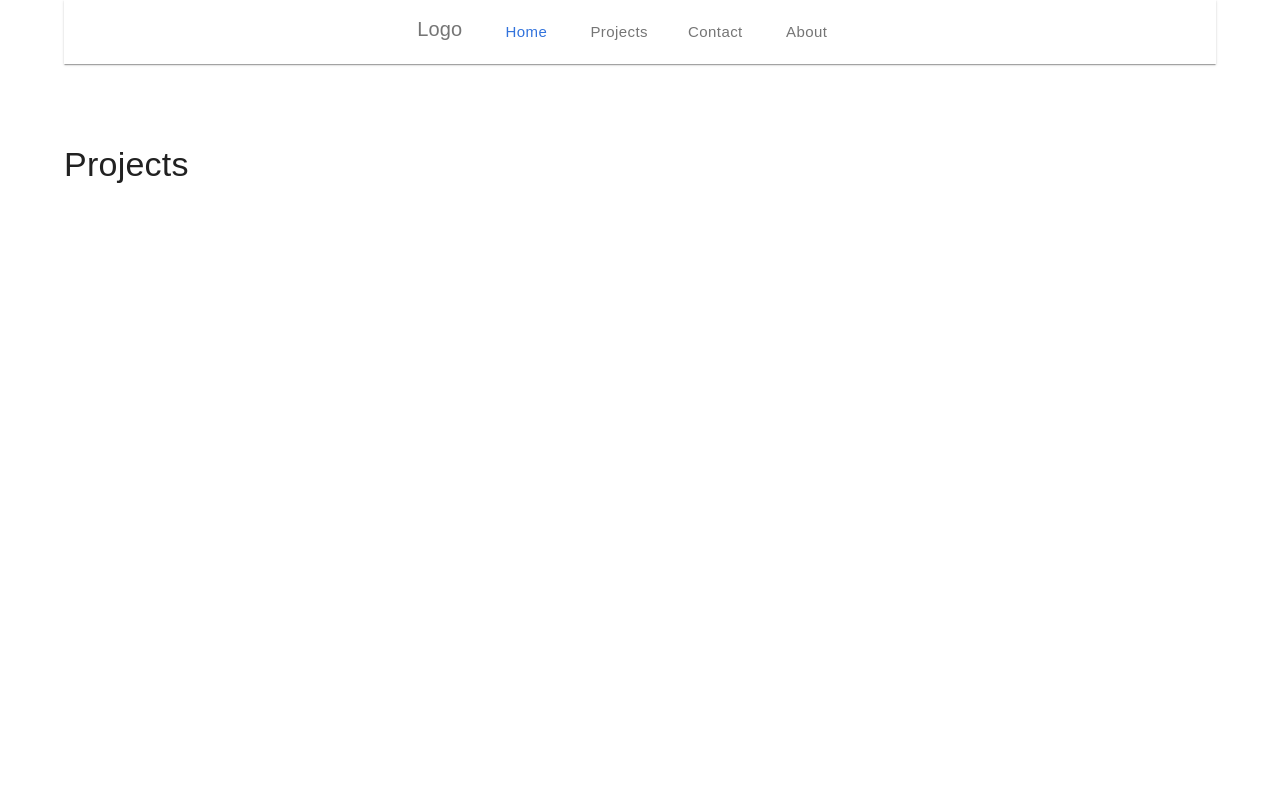
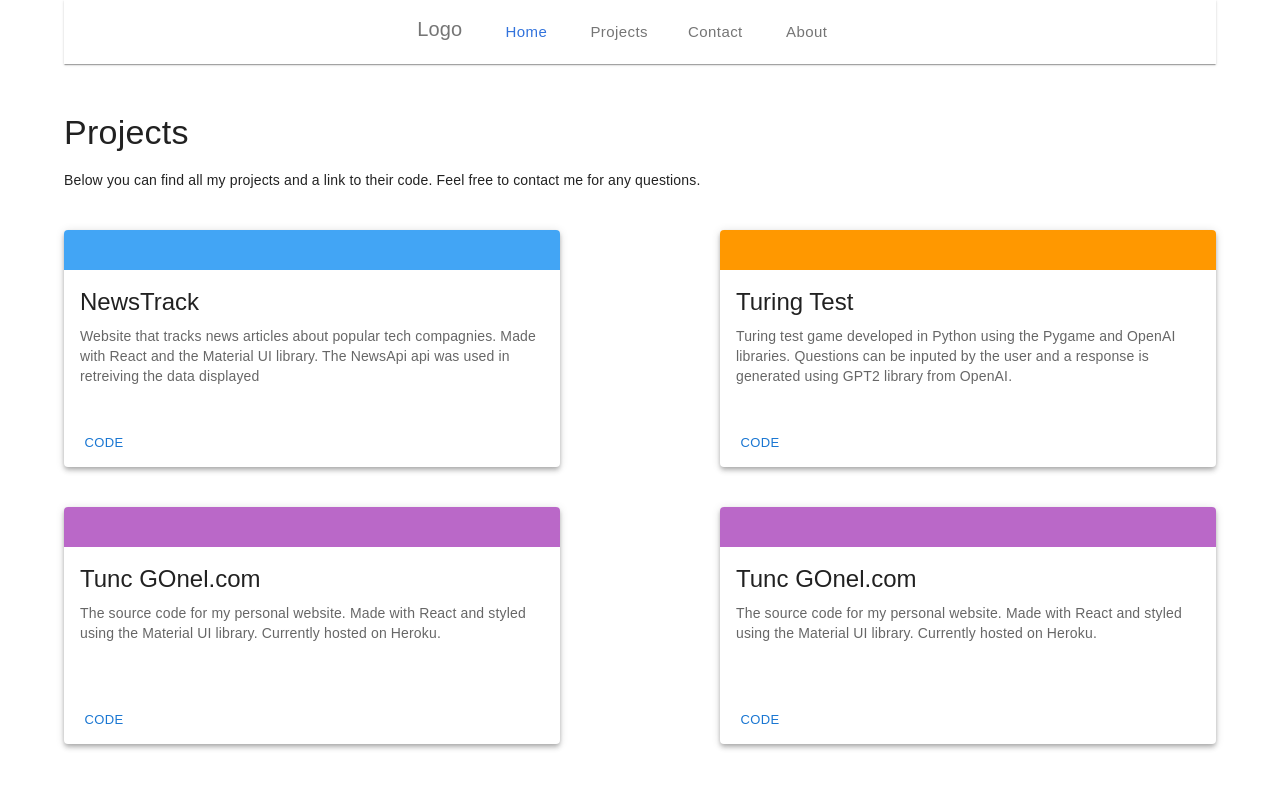
Before and after one commit to TuncG/tunc-gonel-website, a React (Create React App) app: page /projects in a window 1280 px wide. Shown: the top 788 px of the page. Built offline with nearby package versions, Linux system fonts and the light colour scheme.

Commit message:
Card component complete and cards being added to the project page

```diff
--- /dev/null
+++ b/src/components/Card.js
@@ -0,0 +1,47 @@
+import Card from "@mui/material/Card";
+import CardActions from "@mui/material/CardActions";
+import CardContent from "@mui/material/CardContent";
+import Button from "@mui/material/Button";
+import Typography from "@mui/material/Typography";
+import { CardActionArea } from "@mui/material";
+import Box from "@mui/material/Box";
+import Links from "@mui/material/Link";
+
+export default function MediaCard({ content }) {
+  return (
+    <Links href={content.link} underline="none">
+      <Card sx={{ maxWidth: 500, minHeight: 225, mt: 5 }} elevation={4}>
+        <CardActionArea>
+          {/* <CardMedia
+          component="img"
+          height="140"
+          image="/static/images/cards/contemplative-reptile.jpg"
+          alt="green iguana"
+        /> */}
+          <Box
+            sx={{
+              height: 40,
+              backgroundColor: content.color,
+            }}
+          ></Box>
+          <CardContent sx={{ minHeight: 150 }}>
+            <Typography gutterBottom variant="h5" component="div">
+              {content.title}
+            </Typography>
+            <Typography variant="body2" color="text.secondary">
+              {content.main}
+            </Typography>
+          </CardContent>
+        </CardActionArea>
+        <CardActions>
+          <Button size="small" color="primary">
+            Code
+          </Button>
+        </CardActions>
+      </Card>
+    </Links>
+  );
+}
+/*  Website that tracks news articles about popular tech compagnies. Made
+          with React and the Material UI library. The NewsApi api was used in
+          retreiving the data displayed. */
--- a/src/pages/Projects.js
+++ b/src/pages/Projects.js
@@ -1,13 +1,52 @@
 import Typography from "@mui/material/Typography";
 import Container from "@mui/material/Container";
+import Card from "../components/Card";
+import Box from "@mui/material/Box";
+
+var content = {
+  newstrack: {
+    title: "NewsTrack",
+    main: "Website that tracks news articles about popular tech compagnies. Made with React and the Material UI library. The NewsApi api was used in retreiving the data displayed",
+    color: "primary.light",
+    link: "https://github.com/TuncG/NewsTrack",
+  },
+  tuncgonel: {
+    title: "Tunc GOnel.com",
+    main: "The source code for my personal website. Made with React and styled using the Material UI library. Currently hosted on Heroku.",
+    color: "secondary.light",
+    link: "https://github.com/TuncG/tunc-gonel-website",
+  },
+  turingtest: {
+    title: "Turing Test",
+    main: "Turing test game developed in Python using the Pygame and OpenAI libraries. Questions can be inputed by the user and a response is generated using  GPT2 library from OpenAI.",
+    color: "warning.light",
+    link: "https://github.com/TuncG/tunc-gonel-website",
+  },
+};
 
 export default function Projects() {
   return (
     <Container maxWidth="lg">
-      <Typography mt={10} variant="h4">
+      <Typography mt={6} variant="h4">
         {" "}
         Projects
       </Typography>
+      <Typography mt={2} variant="body2">
+        Below you can find all my projects and a link to their code. Feel free
+        to contact me for any questions.
+      </Typography>
+
+      <Box sx={{ display: "flex" }}>
+        <Box>
+          <Card content={content.newstrack}></Card>
+          <Card content={content.tuncgonel}></Card>
+        </Box>
+
+        <Box ml={20}>
+          <Card content={content.turingtest}></Card>
+          <Card content={content.tuncgonel}></Card>
+        </Box>
+      </Box>
     </Container>
   );
 }
```
